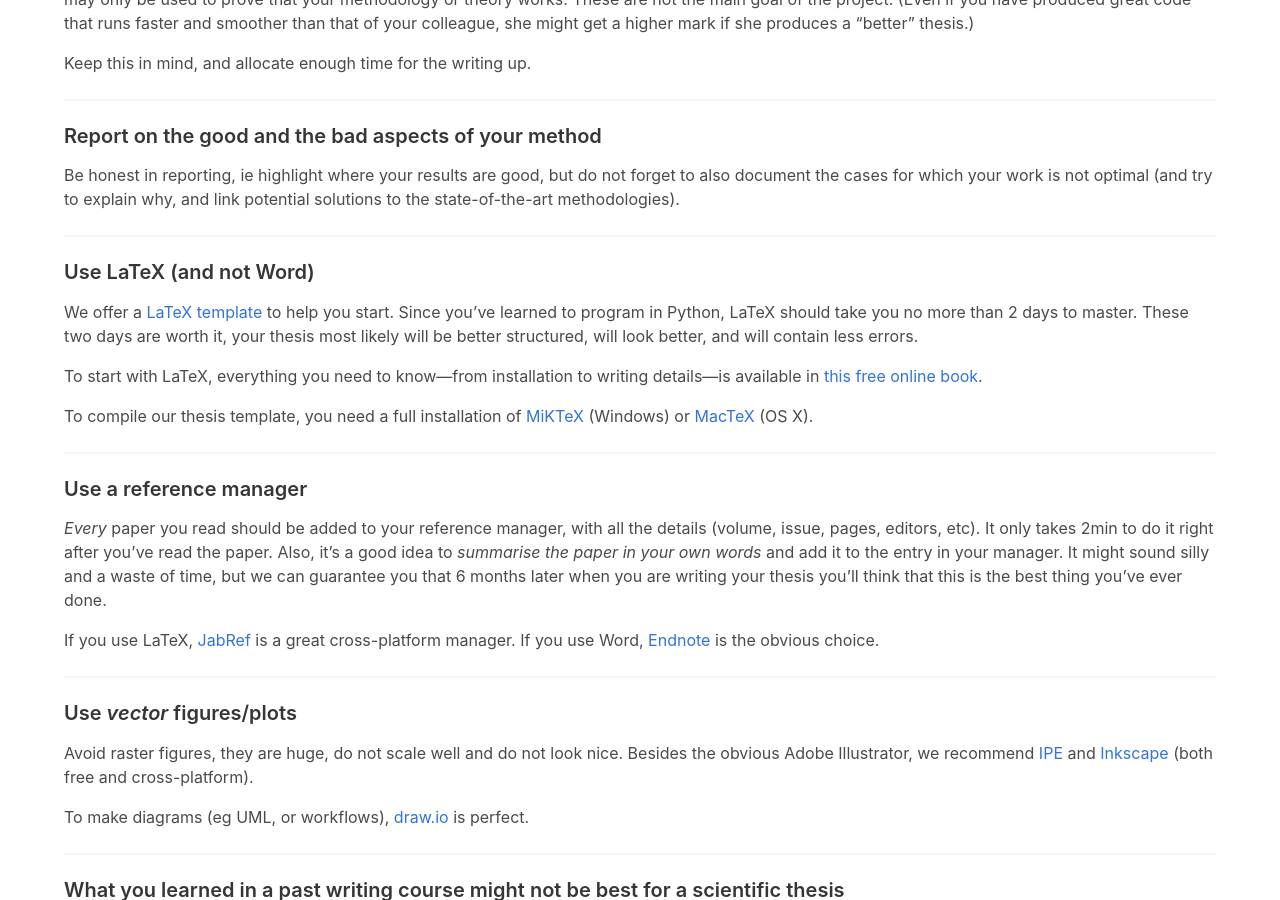
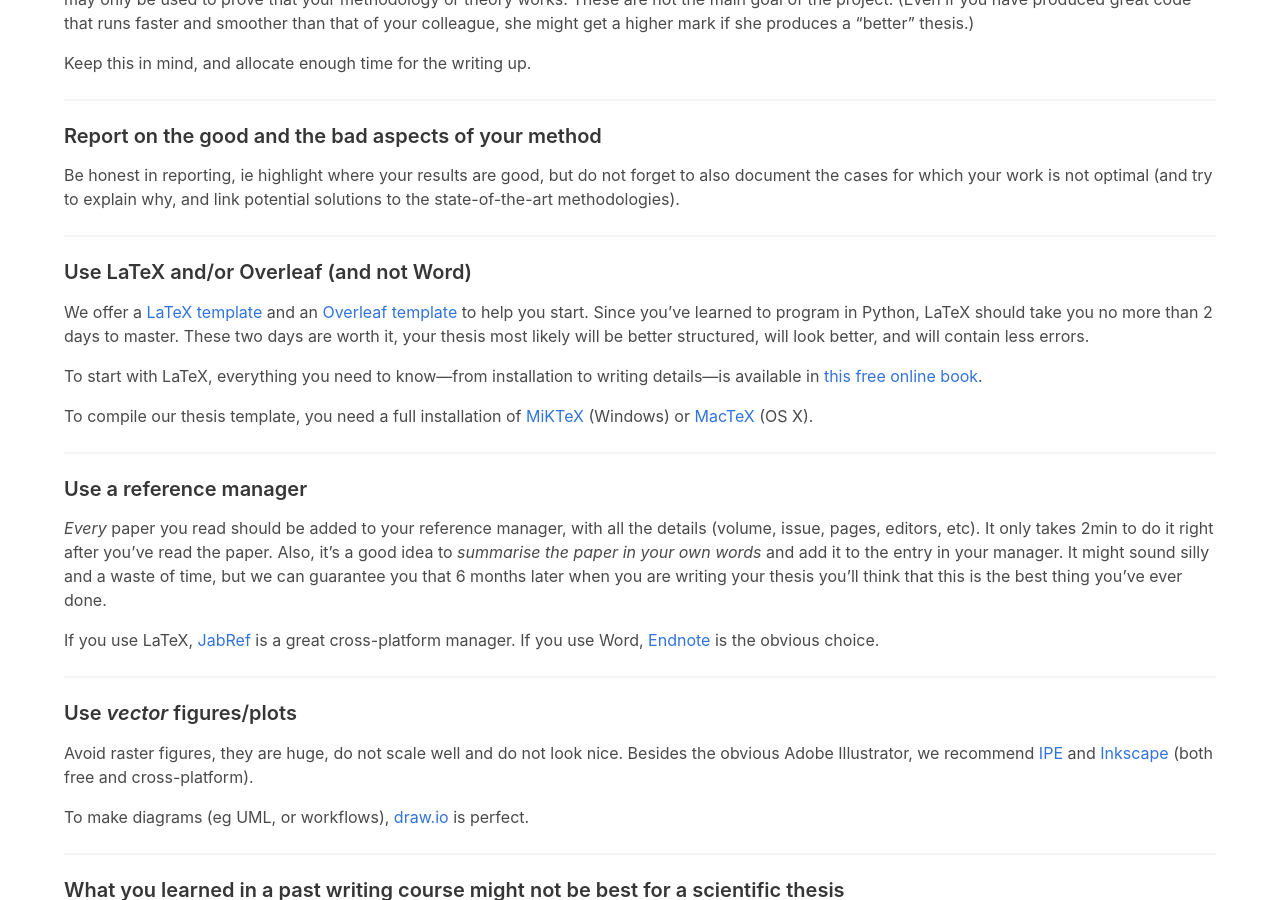
Before and after one commit to tudelft3d/geo2020, a Jekyll site: the page built from tips/index.md, in a window 1280 px wide and 900 px high, scrolled down 1323 px. Built offline with Jekyll 4.4.1, drawn with Linux system fonts in a browser that asks for light colours; nearby versions of some CDN libraries; some of the changed text lies outside the part shown.

Commit message:
added overleaf template link

```diff
--- a/tips/index.md
+++ b/tips/index.md
@@ -67,9 +67,9 @@ Be honest in reporting, ie highlight where your results are good, but do not for
 
 - - -
 
-#### Use LaTeX (and not Word)
+#### Use LaTeX and/or Overleaf (and not Word)
 
-We offer a [LaTeX template](https://github.com/tudelftgeomatics/thesis_template) to help you start.
+We offer a [LaTeX template](https://github.com/tudelftgeomatics/thesis_template) and an [Overleaf template](https://www.overleaf.com/latex/templates/tudelft-msc-geomatics-template-for-final-thesis/bmwmzbyjpfvg) to help you start.
 Since you've learned to program in Python, LaTeX should take you no more than 2 days to master.
 These two days are worth it, your thesis most likely will be better structured, will look better, and will contain less errors.
 
```
